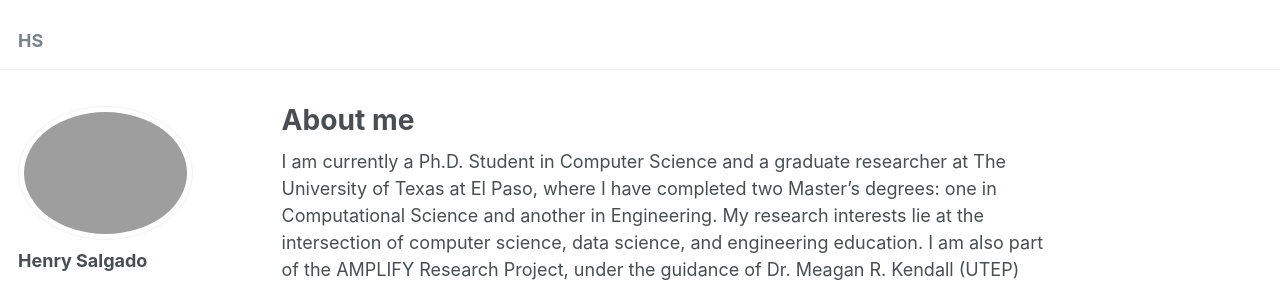
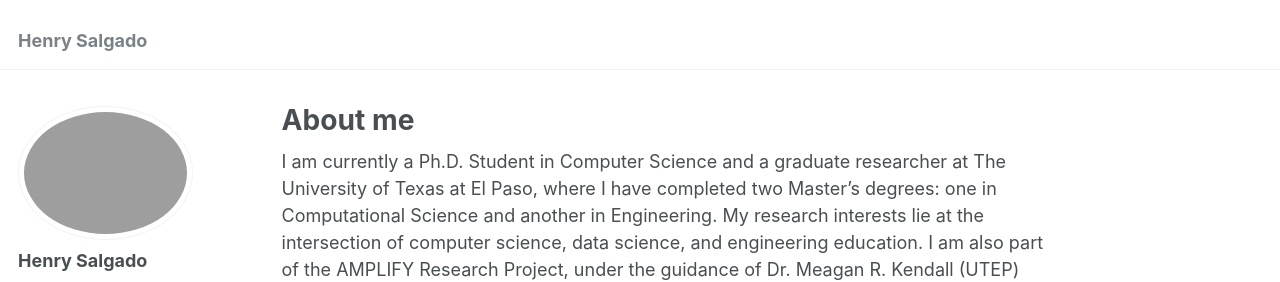
Before and after one commit to eigenhenry/eigenhenry.github.io, a Jekyll site: the page built from _pages/about.md, in a window 1280 px wide. Shown: the top 282 px of the page. Built offline with Jekyll 4.4.1, drawn with Linux system fonts in a browser that asks for light colours; some web fonts are replaced; a file with an impossible date is left out.

Commit message:
Update _config.yml

```diff
--- a/_config.yml
+++ b/_config.yml
@@ -8,7 +8,7 @@
 
 # Basic Site Settings
 locale                   : "en-US"
-title                    : "HS"
+title                    : "Henry Salgado"
 title_separator          : "-"
 name                     : &name "Henry Salgado"
 description              : &description "PhD Student at UT - El Paso"
```
